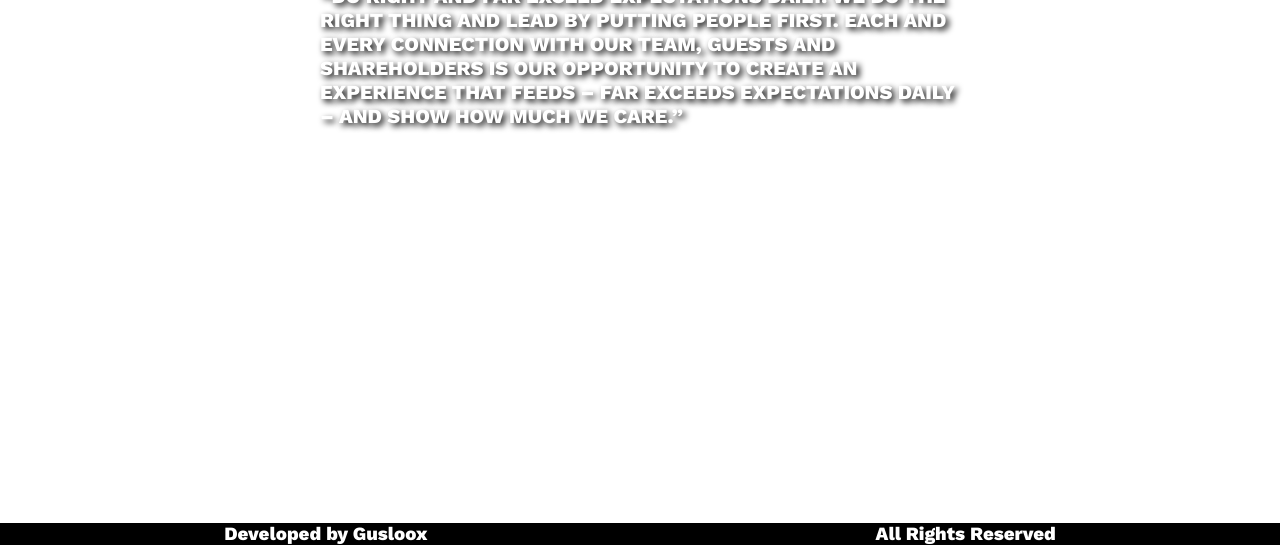
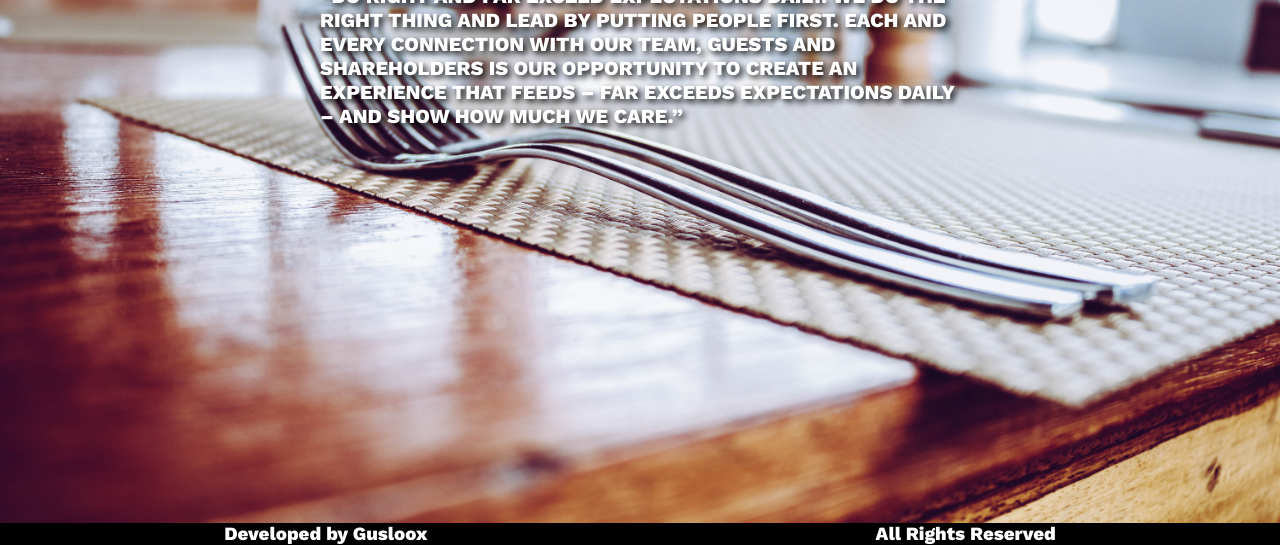
Before and after one commit to Gusloox/restaurant-page, a plain HTML site: page index.html in a window 1280 px wide. Shown: the part 255-800 px from the top of the page. Drawn offline with nearby package versions, Linux system fonts and the light colour scheme.

Commit message:
Initial dist subtree commit

```diff
--- a/styles/style.css
+++ b/styles/style.css
@@ -6,7 +6,7 @@
 }
 body{
     height: 100vh;
-    background-image: url('../imgs/indexPhoto.jpg');
+    background-image: url('imgs/indexPhoto.jpg');
     position: relative;
     background-position: center;
     background-repeat: no-repeat;
```
